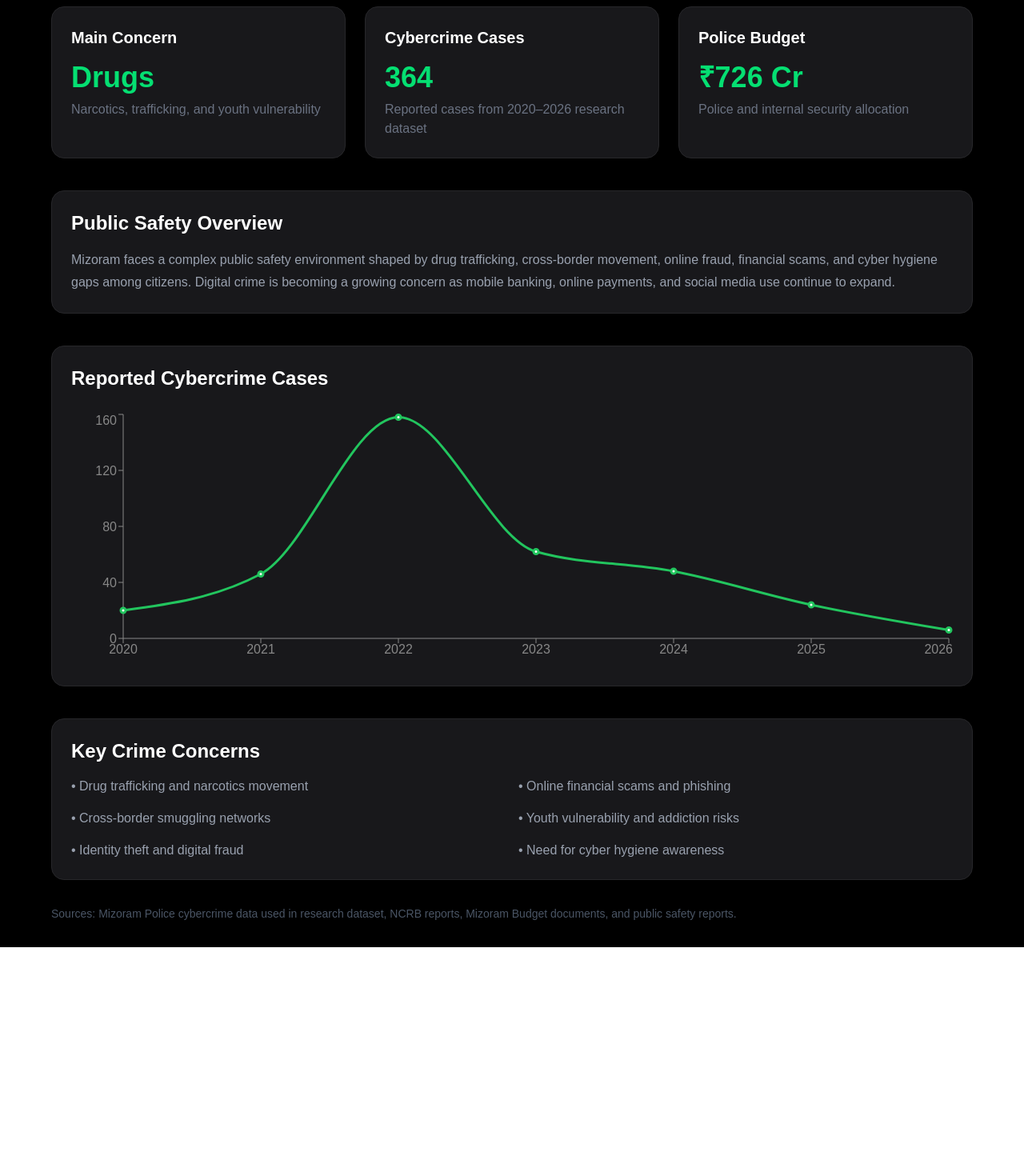
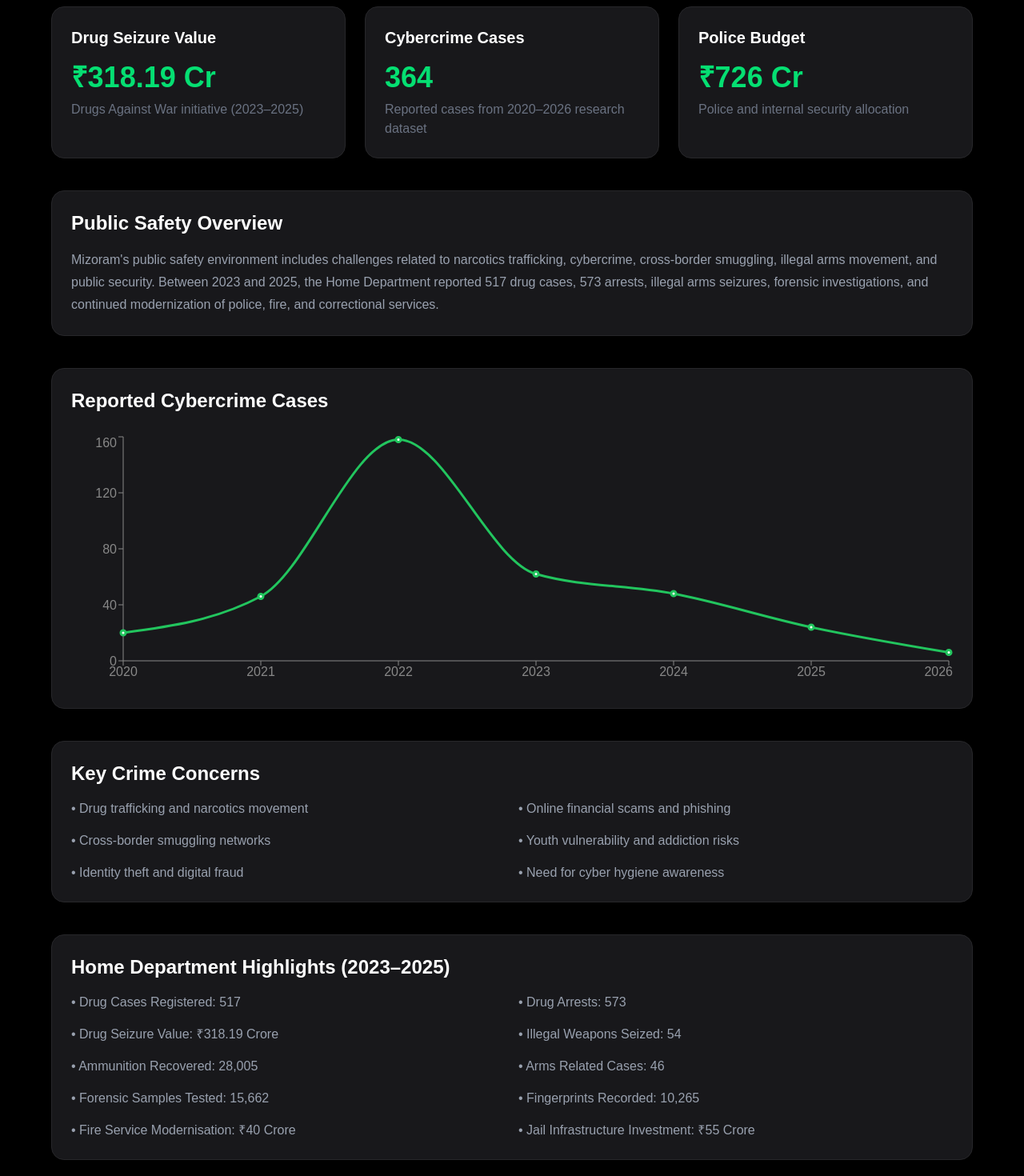
Before and after one commit to Ghostfreakxx/tochhawng-data, a Next.js app: page /crime in a window 1280 px wide. Shown: the part 200-1670 px from the top of the page at 80% size. Before the commit the page ends 1384 px from the top, so only its background shows below. Built offline with nearby package versions, Linux system fonts and the light colour scheme.

Commit message:
Added Home Department performance indicators

```diff
--- a/app/crime/page.tsx
+++ b/app/crime/page.tsx
@@ -21,15 +21,15 @@
 
           <div className="bg-zinc-900 border border-zinc-800 rounded-2xl p-6">
             <h2 className="text-xl font-semibold">
-              Main Concern
+  Drug Seizure Value
 </h2>
 
 <p className="text-4xl font-bold mt-4 text-green-400">
-              Drugs
+  ₹318.19 Cr
 </p>
 
 <p className="text-gray-500 mt-2">
-              Narcotics, trafficking, and youth vulnerability
+  Drugs Against War initiative (2023–2025)
 </p>
           </div>
 
@@ -69,11 +69,12 @@
           </h2>
 
           <p className="text-gray-400 leading-7">
-            Mizoram faces a complex public safety environment shaped by drug
-            trafficking, cross-border movement, online fraud, financial scams,
-            and cyber hygiene gaps among citizens. Digital crime is becoming a
-            growing concern as mobile banking, online payments, and social media
-            use continue to expand.
+  Mizoram's public safety environment includes challenges related to
+  narcotics trafficking, cybercrime, cross-border smuggling, illegal
+  arms movement, and public security. Between 2023 and 2025, the Home
+  Department reported 517 drug cases, 573 arrests, illegal arms seizures,
+  forensic investigations, and continued modernization of police, fire,
+  and correctional services.
 </p>
         </div>
 
@@ -104,10 +105,28 @@
             <p>• Need for cyber hygiene awareness</p>
           </div>
         </div>
+<div className="mt-10 bg-zinc-900 border border-zinc-800 rounded-2xl p-6">
+  <h2 className="text-2xl font-bold mb-4">
+    Home Department Highlights (2023–2025)
+  </h2>
 
+  <div className="grid grid-cols-1 md:grid-cols-2 gap-4 text-gray-400">
+    <p>• Drug Cases Registered: 517</p>
+    <p>• Drug Arrests: 573</p>
+    <p>• Drug Seizure Value: ₹318.19 Crore</p>
+    <p>• Illegal Weapons Seized: 54</p>
+    <p>• Ammunition Recovered: 28,005</p>
+    <p>• Arms Related Cases: 46</p>
+    <p>• Forensic Samples Tested: 15,662</p>
+    <p>• Fingerprints Recorded: 10,265</p>
+    <p>• Fire Service Modernisation: ₹40 Crore</p>
+    <p>• Jail Infrastructure Investment: ₹55 Crore</p>
+  </div>
+</div>
         <p className="text-gray-600 text-sm mt-8">
-          Sources: Mizoram Police cybercrime data used in research dataset,
-          NCRB reports, Mizoram Budget documents, and public safety reports.
+          Sources: Mizoram Police cybercrime research dataset, Home Department
+performance reports (2023–2025), NCRB reports, Mizoram Budget
+documents, and public safety publications.
         </p>
 
       </div>
```
Lines whose indentation alone changed are shown as unchanged.
